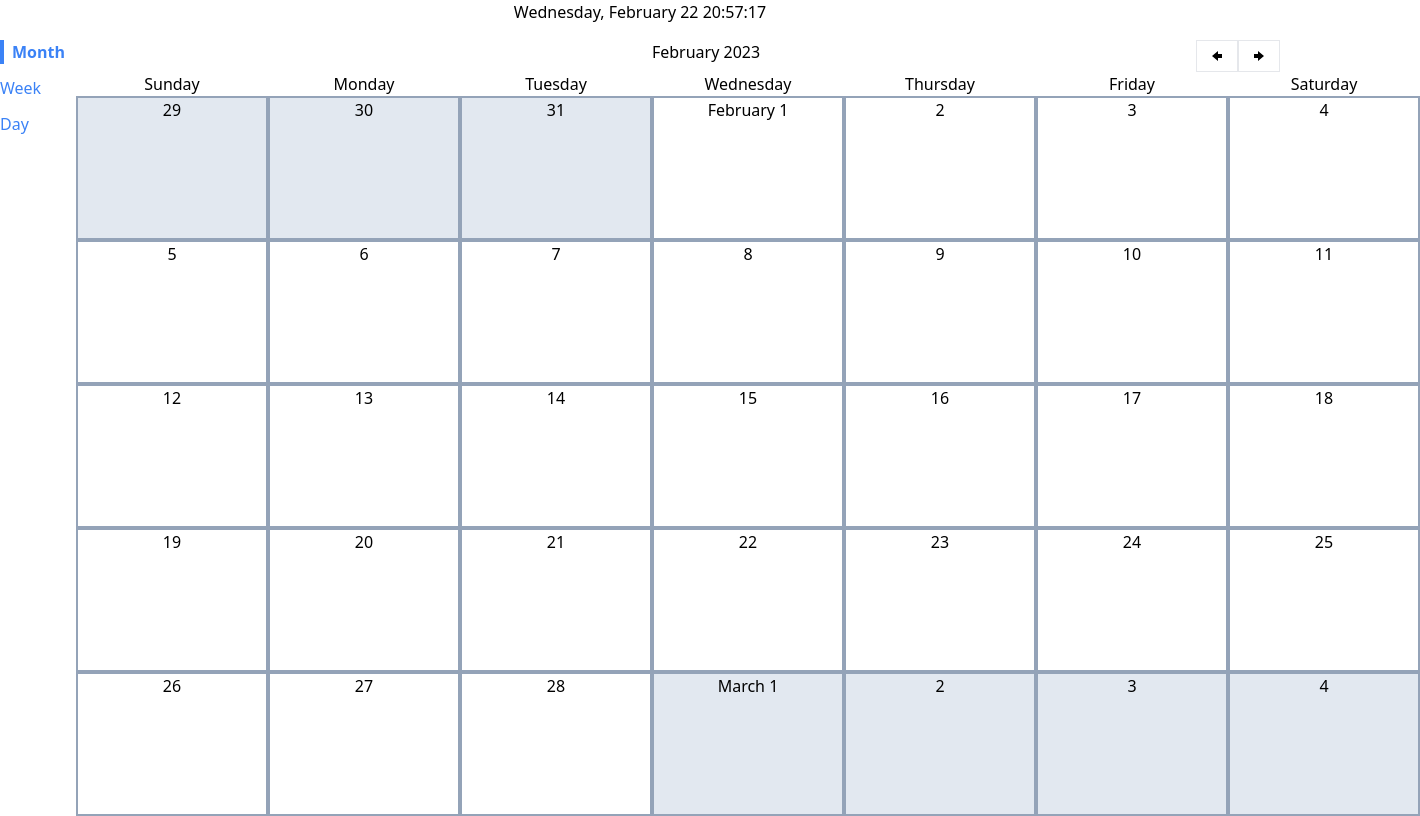
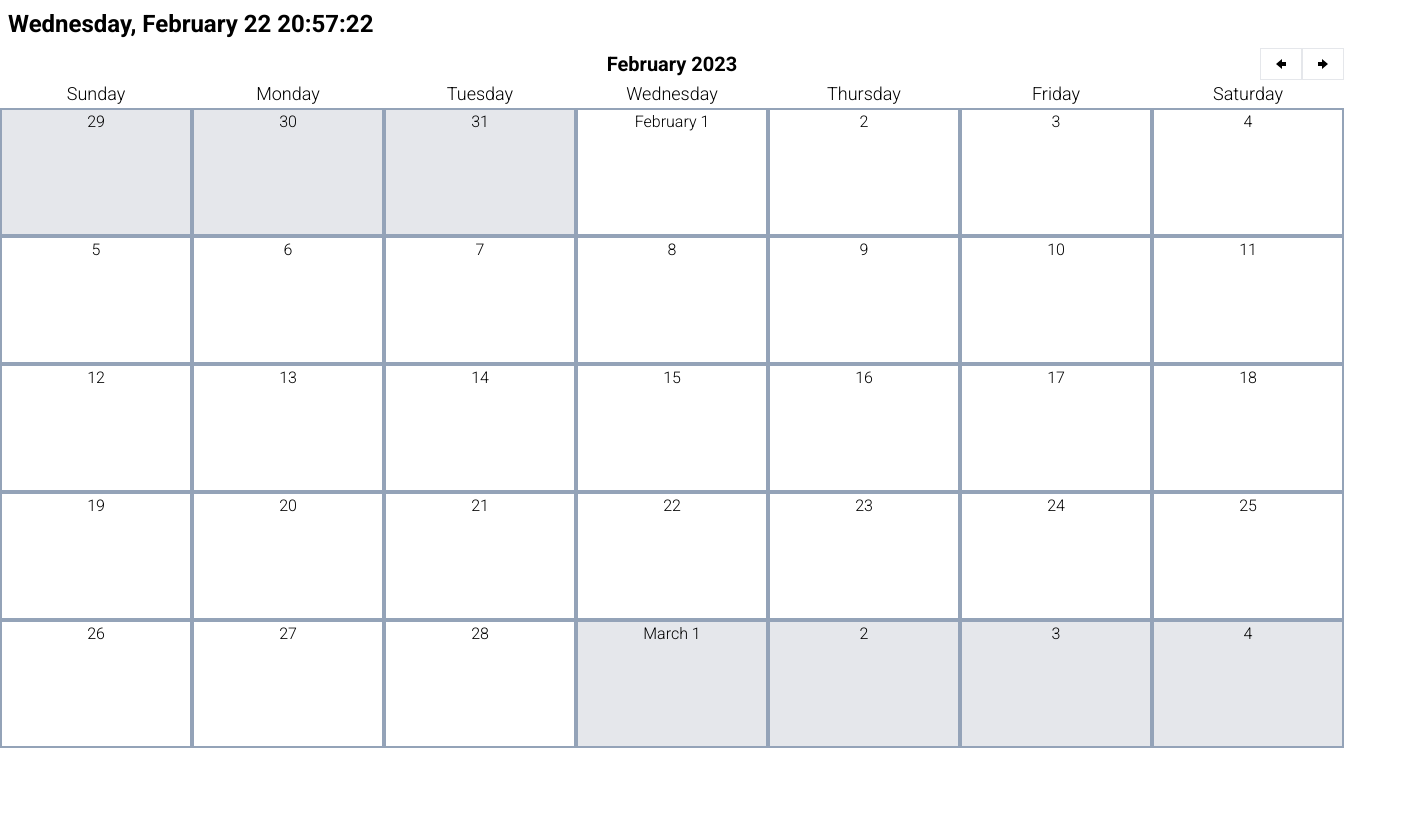
Before and after one commit to Pfirewire/react-calendar, a React (Create React App) app: page / in a window 1280 px wide. Shown: the whole page, 1420 px wide, since content can reach past the window. Built offline with nearby package versions, Linux system fonts and the light colour scheme.

Commit message:
Updated Sidebar component to accept className as prop. Updated styling

```diff
--- a/public/index.html
+++ b/public/index.html
@@ -24,7 +24,10 @@
       work correctly both with client-side routing and a non-root public URL.
       Learn how to configure a non-root public URL by running `npm run build`.
     -->
-    <title>React App</title>
+    <title>React Calendar App</title>
+    <style>
+      @import url('https://fonts.googleapis.com/css2?family=Roboto:wght@300;700&display=swap');
+    </style>
   </head>
   <body>
     <noscript>You need to enable JavaScript to run this app.</noscript>
--- a/src/App.js
+++ b/src/App.js
@@ -16,7 +16,7 @@
     useEffect(() => {
         const timer = setInterval(() => {
             dispatch(updateCurrentDateAndTime());
-        }, (5 * 60 * 1000));
+        }, (0.1 * 1000));
         return () => {
             clearInterval(timer);
         };
@@ -24,12 +24,12 @@
 
     return(
         <div>
-            <div className='flex justify-center'>
+            <h3 className='text-2xl font-bold m-2'>
                 {`${currentDateAndTime.dayString}, ${currentDateAndTime.monthString} ${currentDateAndTime.day} ${currentDateAndTime.prettyHour}:${currentDateAndTime.prettyMinute}:${currentDateAndTime.prettySecond}`}
-            </div>
-            <div className='container mx-auto grid grid-cols-6 gap-4 mt-4'>
-                <Sidebar />
-                <div className='col-span-5'>
+            </h3>
+            <div className='flex flex-row'>
+                <Sidebar className='w-40 mt-16' />
+                <div className='grow flex justify-center'>
                     <Route path='/'>
                         <MonthPage />
                     </Route>
--- a/src/components/Sidebar.js
+++ b/src/components/Sidebar.js
@@ -1,11 +1,17 @@
 import Link from './Link';
+import className from 'classnames';
 
-function Sidebar() {
+function Sidebar({ ...rest }) {
     const links = [
         { label: 'Month', path: '/' },
         { label: 'Week', path: '/week' },
         { label: 'Day', path: '/day' },
     ];
+
+    const classes = className(
+        rest.className,
+        'sticky top-0 overflow-y-scroll flex flex-col items-center'
+    )
 
     const renderedLinks = links.map((link) => {
         return (
@@ -21,7 +27,7 @@
     })
 
     return(
-        <div className='sticky top-0 overflow-y-scroll flex flex-col items-start'>
+        <div className={classes}>
             {renderedLinks}
         </div>
     );
--- a/src/components/month/MonthDay.js
+++ b/src/components/month/MonthDay.js
@@ -7,16 +7,15 @@
     const prettyDate = convertDateAndTime(new Date(date));
     const showMonth = prettyDate.day === 1;
     const classes = className(
-        'border-2 border-slate-400 h-36 w-48',
+        'border-2 border-slate-400 h-32 w-48',
         {
-            'bg-slate-200': prettyDate.month !== month,
+            'bg-gray-200': prettyDate.month !== month,
         }
-
     );
 
     return(
         <div className='mx-auto'>
-            {firstWeek && <div className='flex justify-center'>{prettyDate.dayString}</div>}
+            {firstWeek && <div className='flex justify-center text-lg'>{prettyDate.dayString}</div>}
             <div className={classes}>
                 <div className='flex justify-center'>
                     {showMonth && prettyDate.monthString} {prettyDate.day}
--- a/src/components/month/MonthPage.js
+++ b/src/components/month/MonthPage.js
@@ -33,15 +33,17 @@
 
     return(
         <div className='flex flex-col'>
-            <div className='flex align-center justify-between'>
-                <div></div>
-                {`${dateAndTime.monthString} ${dateAndTime.year}`}
-                <div className='flex flex-row justify-center'>
-                    <Button>
-                        <GoArrowLeft onClick={handlePrevMonth} />
+            <div className='flex items-center'>
+                <div className='flex-1 flex justify-center mr-auto'></div>
+                <div className='flex-1 flex justify-center text-xl font-bold'>
+                    {`${dateAndTime.monthString} ${dateAndTime.year}`}
+                </div>
+                <div className='flex-1 flex flex-row justify-end ml-auto'>
+                    <Button onClick={handlePrevMonth}>
+                        <GoArrowLeft />
                     </Button>
-                    <Button>
-                        <GoArrowRight onClick={handleNextMonth} />
+                    <Button onClick={handleNextMonth}>
+                        <GoArrowRight />
                     </Button>
                 </div>
             </div>
--- a/src/index.css
+++ b/src/index.css
@@ -1,3 +1,7 @@
 @tailwind base;
 @tailwind components;
 @tailwind utilities;
+
+body {
+    font-family: 'Roboto', sans-serif;
+}
```
